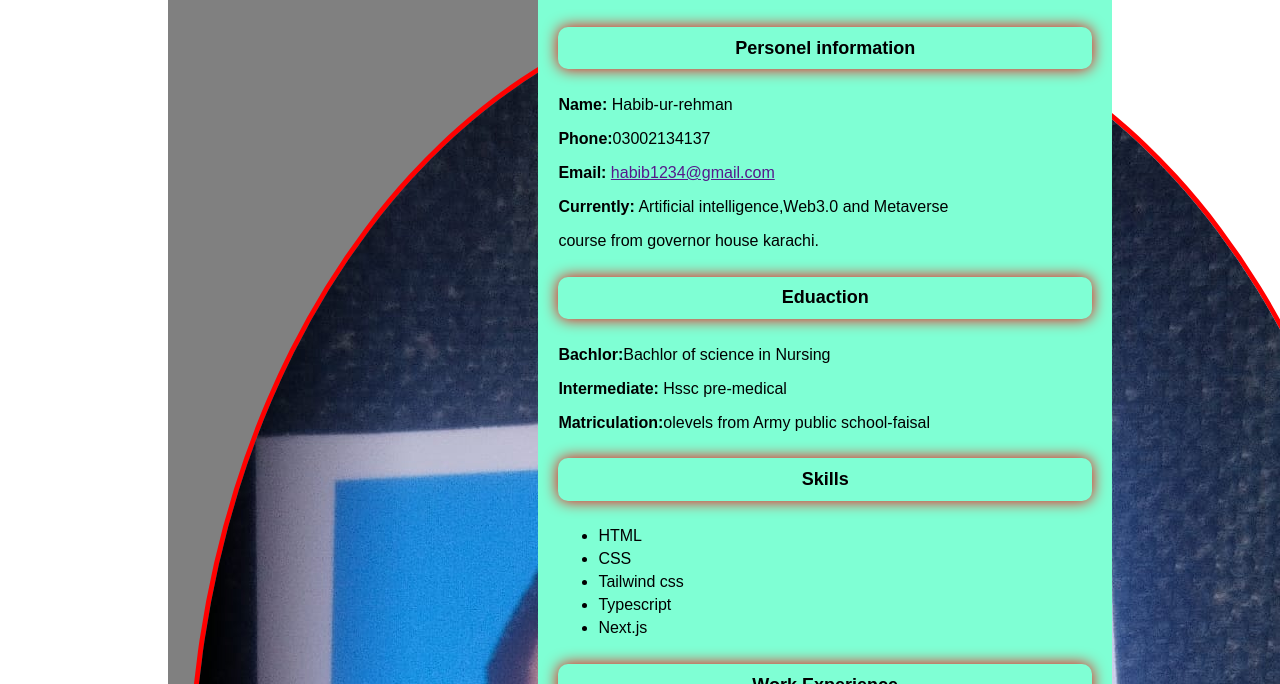
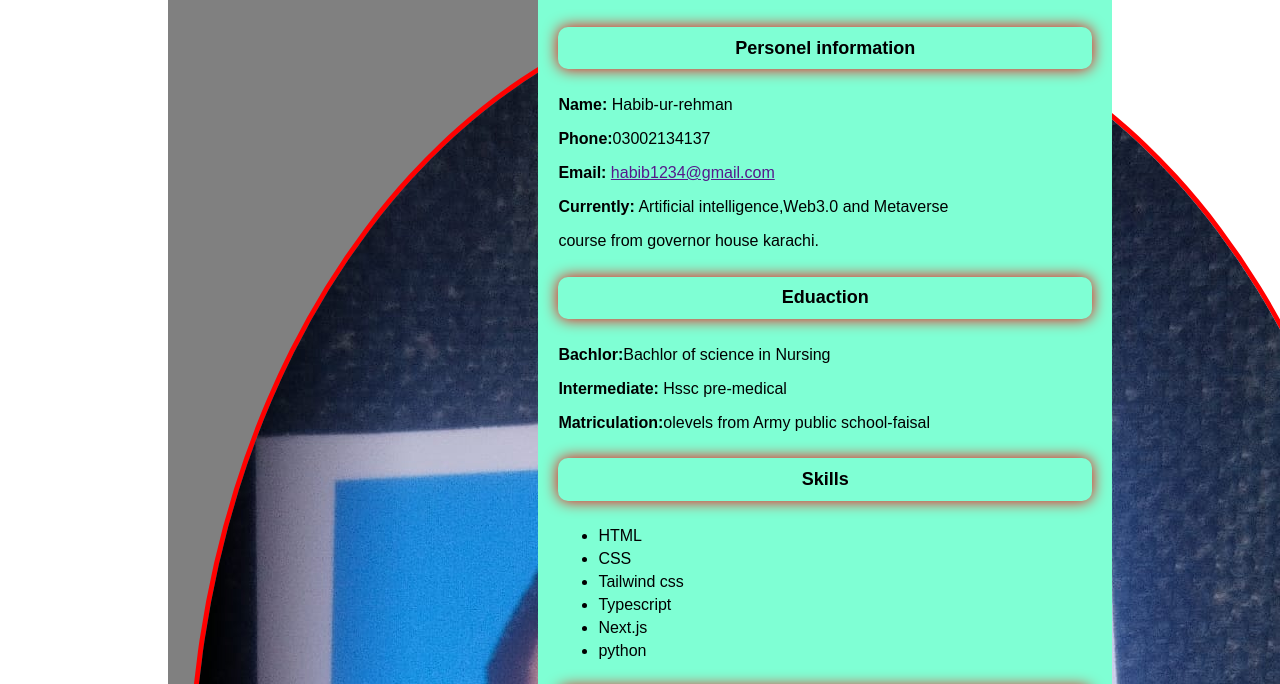
Before and after one commit to HABIB-UR/resume, a website: page index.html in a window 1280 px wide. Shown: the part 111-795 px from the top of the page. Drawn offline with Linux system fonts and the light colour scheme.

Commit message:
skills updated

```diff
--- a/index.html
+++ b/index.html
@@ -49,6 +49,7 @@
                     <li>Tailwind css</li>
                     <li>Typescript</li>
                     <li>Next.js</li>
+                    <li>python</li>
                 </ul>
             </section>
             <section id="work-experience">
```
